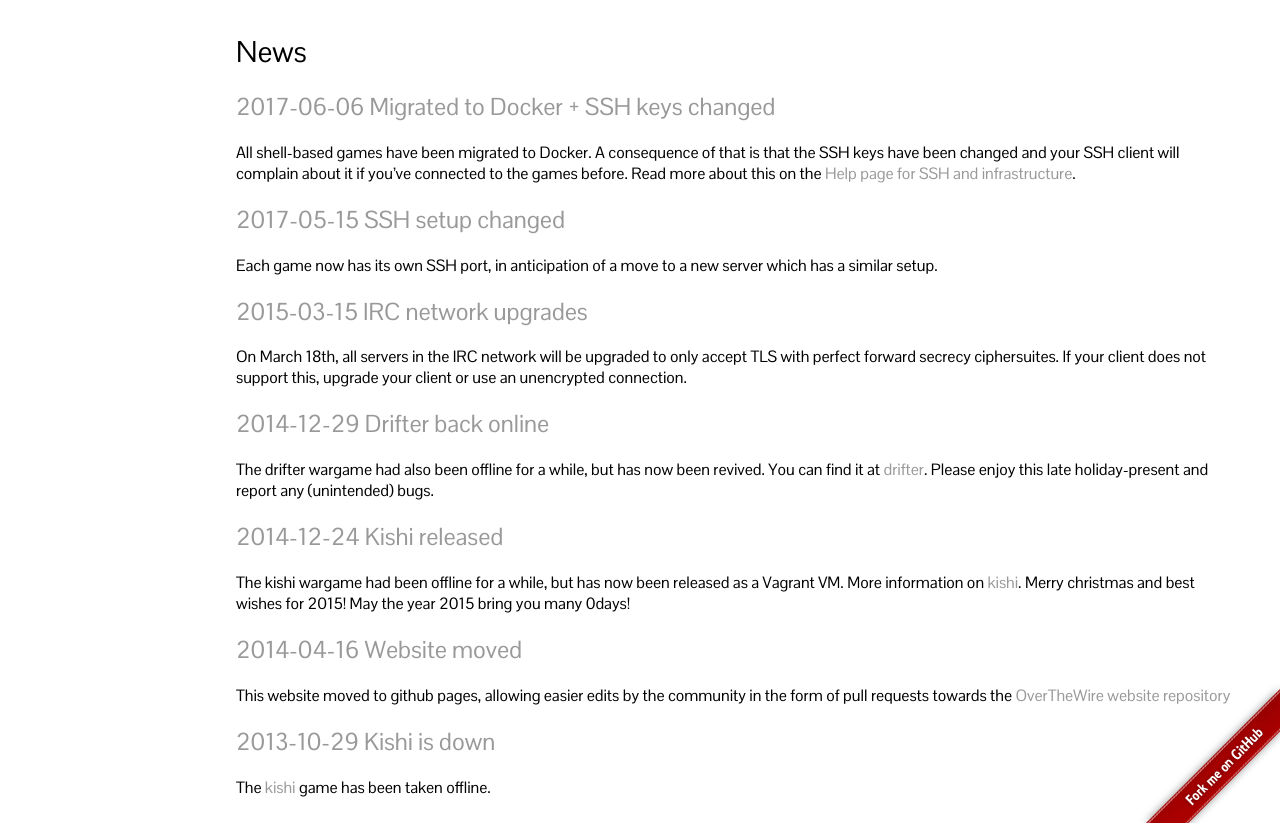
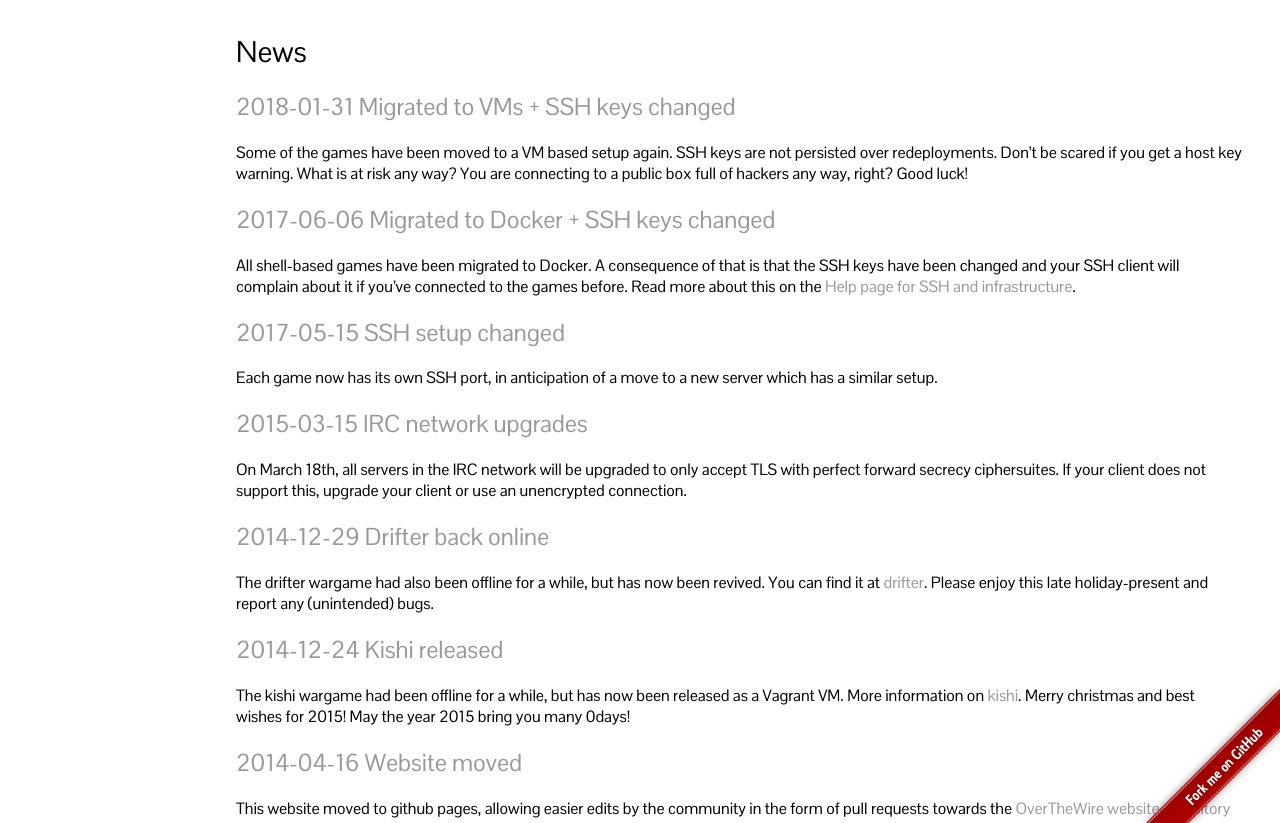
Before and after one commit to OverTheWireOrg/OverTheWire-website, a Jekyll site: the page built from news/index.md, in a window 1280 px wide and 900 px high, cut to the strip 77-900 px from the top of the window. Built offline with Jekyll 4.4.1, drawn with Linux system fonts in a browser that asks for light colours.

Commit message:
news: move to vms

```diff
--- a/news/index.md
+++ b/news/index.md
@@ -5,6 +5,12 @@
 
 News
 ====
+
+2018-01-31  Migrated to VMs + SSH keys changed
+-------------------------------------------------
+
+Some of the games have been moved to a VM based setup again. SSH keys are not persisted over redeployments. Don't be scared if you get a host key warning. What is at risk any way? You are connecting to a public box full of hackers any way, right? Good luck!
+
 
 2017-06-06  Migrated to Docker + SSH keys changed
 -------------------------------------------------
```
